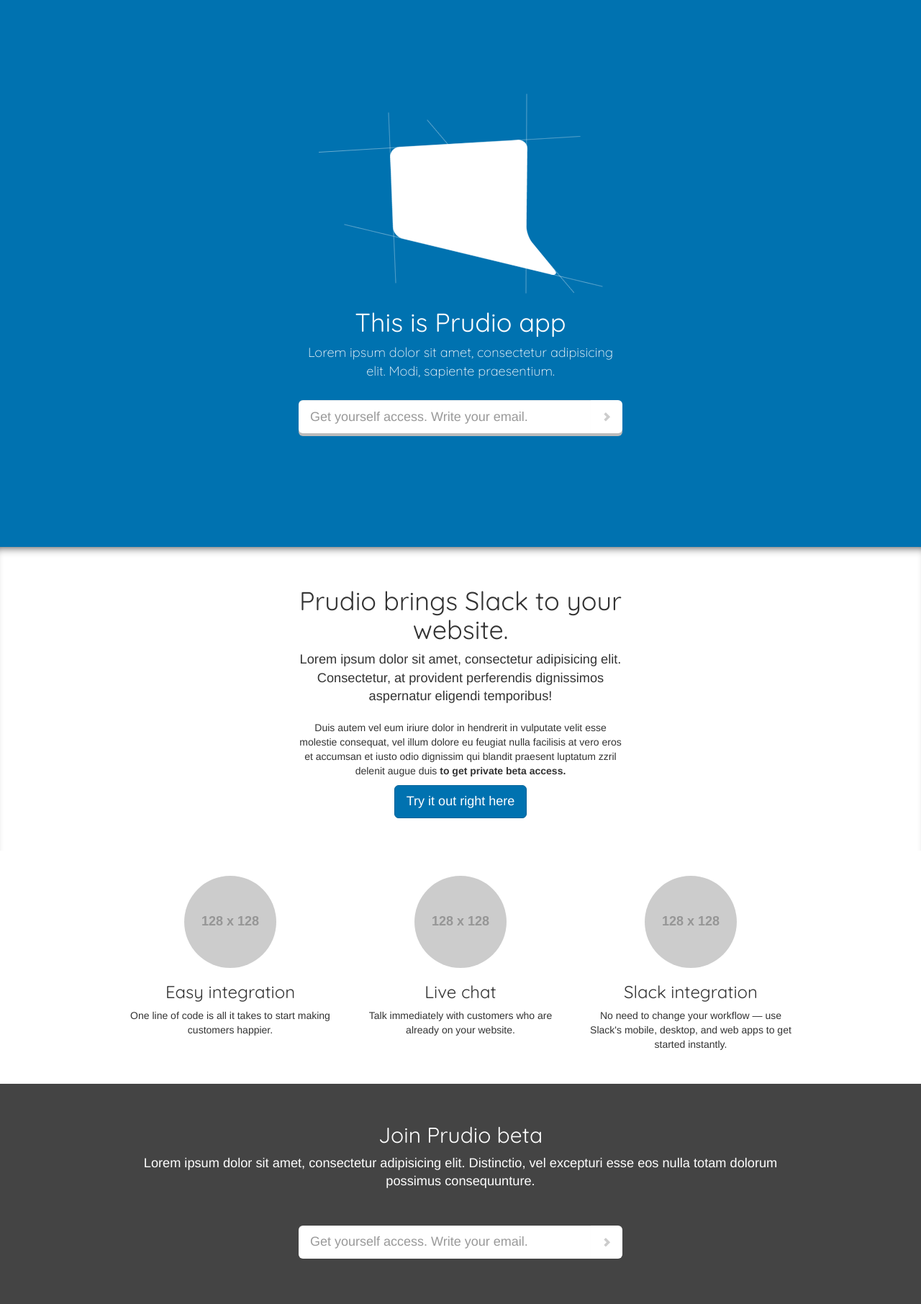
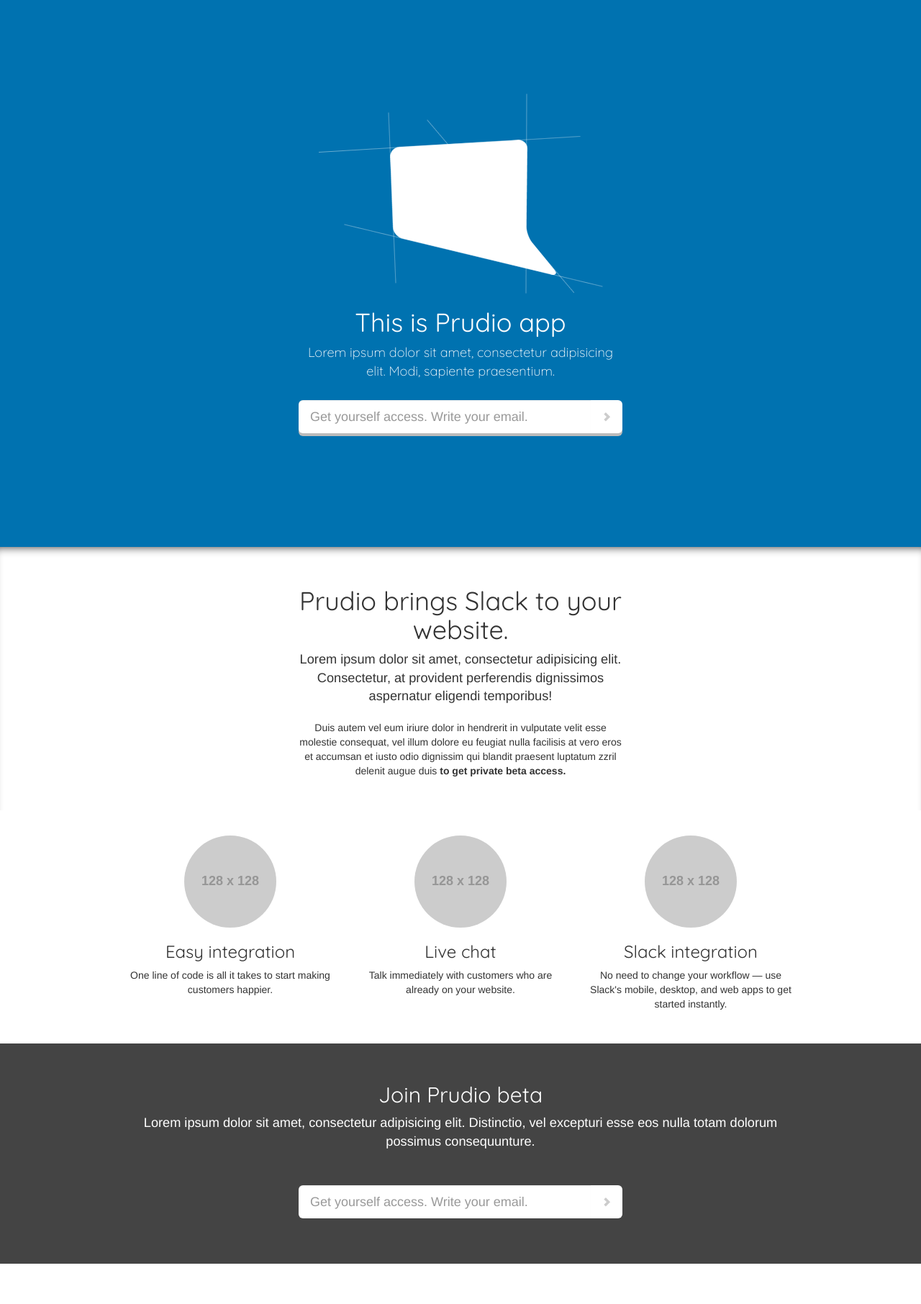
Before and after one commit to PrudioHQ/prudio-landing, a Jekyll site: the page built from index.html, in a window 1280 px wide. Shown: the whole page at 72% size. Built offline with Jekyll 4.4.1, drawn with Linux system fonts in a browser that asks for light colours; nearby versions of some CDN libraries; a script that is not in the unit is left out; after the commit the page ends 1756 px from its top, so only the background shows below that.

```diff
--- a/_includes/cta.html
+++ b/_includes/cta.html
@@ -11,10 +11,6 @@
         <p>Duis autem vel eum iriure dolor in hendrerit in vulputate velit esse molestie consequat, vel illum dolore eu feugiat nulla facilisis at vero eros et accumsan et iusto odio dignissim qui blandit praesent luptatum zzril delenit augue duis <strong>to get private beta access.</strong>
         </p>
 
-        <p>
-          <a href="#" class="btn btn-primary btn-lg" id="prudio-button">Try it out right here</a>
-        </p>
-
       </div>
     </div>
   </div>
--- a/_includes/registration_form.html
+++ b/_includes/registration_form.html
@@ -1,6 +1,6 @@
-<div class="input-group" id="registration-form">
+<form class="input-group registration-form">
   <input type="email" placeholder="Get yourself access. Write your email."  class="form-control input-lg" required>
   <span class="input-group-btn">
-    <button class="btn btn-primary btn-lg" type="button"><span class="glyphicon glyphicon-chevron-right" aria-hidden="true"></span></button>
+    <button class="btn btn-lg" type="submit"><span class="glyphicon glyphicon-chevron-right" aria-hidden="true"></span></button>
   </span>
-</div>
+</form>
--- a/_layouts/default.html
+++ b/_layouts/default.html
@@ -7,6 +7,12 @@
 
     {{ content }}
 
+    <script type="text/javascript" src="//cdnjs.cloudflare.com/ajax/libs/jquery/2.1.1/jquery.min.js"></script>
+    <script type="text/javascript" src="javascripts/bootstrap.js"></script>
+    <script type="text/javascript" src="javascripts/mailchimp.jquery.min.js"></script>
+    <script type="text/javascript" src="javascripts/scripts.js"></script>
+  	<script src="http://chat.prud.io/client.js?token=77475a1d-d347-4514-b0b3-1f01c1a205ea" async></script>
+
   </body>
 
 </html>
--- a/_sass/_style.scss
+++ b/_sass/_style.scss
@@ -4,6 +4,10 @@
 
 .lead {
   font-size: 1.3em;
+}
+
+.success {
+  color: $brand-success !important;
 }
 
 .vertical-out {
@@ -14,7 +18,7 @@
   vertical-align: middle;
 }
 
-#registration-form {
+.registration-form {
   background: white;
   border-radius: $border-radius-large;
   margin: 2em 0;
@@ -50,7 +54,7 @@
     font-family: 'Quicksand', Arial, sans-serif;
   }
 
-  #registration-form {
+  .registration-form {
     box-shadow: 0 4px 0 #bbb;
   }
 
--- /dev/null
+++ b/javascripts/scripts.js
@@ -0,0 +1,24 @@
+$(document).ready(function(){
+
+  $('.registration-form').submit(function (e) {
+    e.preventDefault();
+
+    $.ajax({
+        url: 'YOUR URL',
+        type: 'GET',
+        data: $('#your-form').serialize(),
+        dataType: 'json',
+        contentType: "application/json; charset=utf-8",
+        success: function (data) {
+           if (data['result'] != "success") {
+                //ERROR
+                console.log(data['msg']);
+           } else {
+              $("input, button").attr("disabled", "disabled");
+              $("button").html('<span class="glyphicon glyphicon-ok success" aria-hidden="true"></span>');
+           }
+        }
+    });
+  });
+
+});
```
Also changed, not shown: javascripts/mailchimp.jquery.min.js (added).
